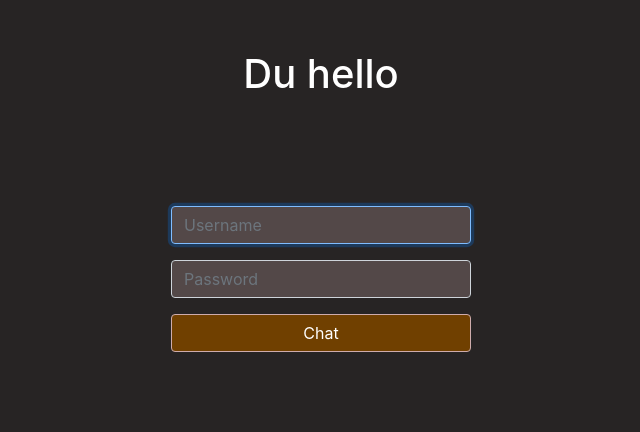
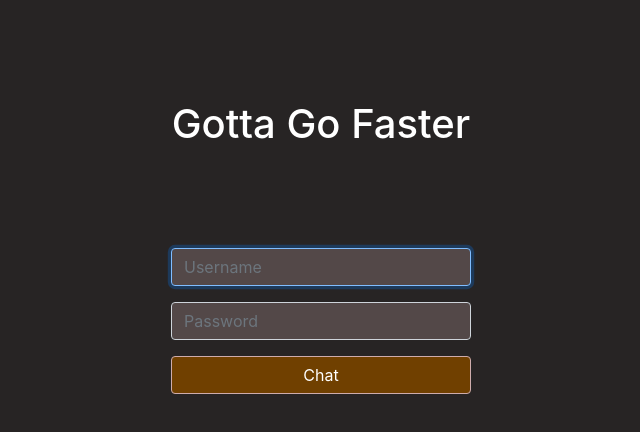
Before and after one commit to al-jshen/chat, a React (Create React App) app: page /login in a window 1280 px wide. Shown: the top 432 px of the page, without its empty margins (319-959 px from the left). Built offline with nearby package versions, Linux system fonts and the light colour scheme.

Commit message:
fix style

```diff
--- a/package.json
+++ b/package.json
@@ -13,7 +13,7 @@
         "reactstrap": "^8.1.1"
     },
     "scripts": {
-        "start": "PORT=4000 react-scripts start",
+        "start": "react-scripts start",
         "build": "react-scripts build",
         "test": "react-scripts test",
         "eject": "react-scripts eject"
--- a/src/components/login.css
+++ b/src/components/login.css
@@ -5,7 +5,7 @@ form {
 }
 
 .Login {
-    padding: 100px 0;
+    padding: 50px 0;
     color: #ceacac;
 }
 
--- a/src/components/login.js
+++ b/src/components/login.js
@@ -6,7 +6,7 @@ class Login extends React.Component {
     state = {
         username: '',
         password: '',
-
+        Authenticated: false,
     }
 
     change = (e) => {
@@ -18,13 +18,14 @@ class Login extends React.Component {
     onSubmit = (e) => {
         e.preventDefault();
         console.log(this.state);
+
     }
 
     render() {
         return(
             <div>
-                <h1 style={{textAlign: 'center', paddingTop: 50, color: 'white'}}>Du hello</h1>
-                <div className="Login">
+                <h1 style={{textAlign: 'center', paddingTop: 100, color: 'white'}}>Gotta Go Faster</h1>
+                <div className="Login" style={{marginTop: '50px'}}>
                     <form>
                         <FormGroup>
                             <FormControl
```
